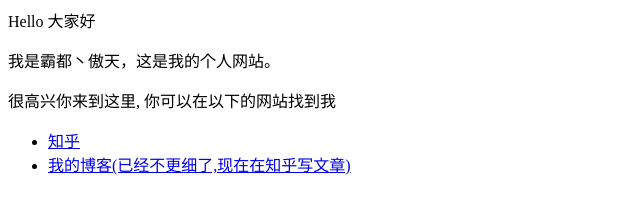
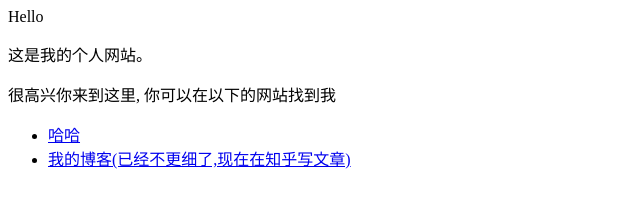
Before and after one commit to jimganart/jimganart.github.io, a plain HTML site: page index.html in a window 1280 px wide. Shown: the whole page, without its empty margins (0-640 px from the left). Drawn offline with Linux system fonts and the light colour scheme.

Commit message:
Update index.html

```diff
--- a/index.html
+++ b/index.html
@@ -1,8 +1,8 @@
-<p>Hello 大家好</p>
-<p>我是霸都丶傲天，这是我的个人网站。 </p>
+<p>Hello </p>
+<p>这是我的个人网站。 </p>
 <p>很高兴你来到这里, 你可以在以下的网站找到我</p>
 
 <ul>
-  <li> <a href="https://www.zhihu.com/people/AJLoveChina">知乎</a> </li>
+  <li> <a href="https://www.zhihu.com/people/AJLoveChina">哈哈</a> </li>
   <li> <a href="http://hejie.nigeerhuo.com">我的博客(已经不更细了,现在在知乎写文章)</a> </li>
 </ul>
```
